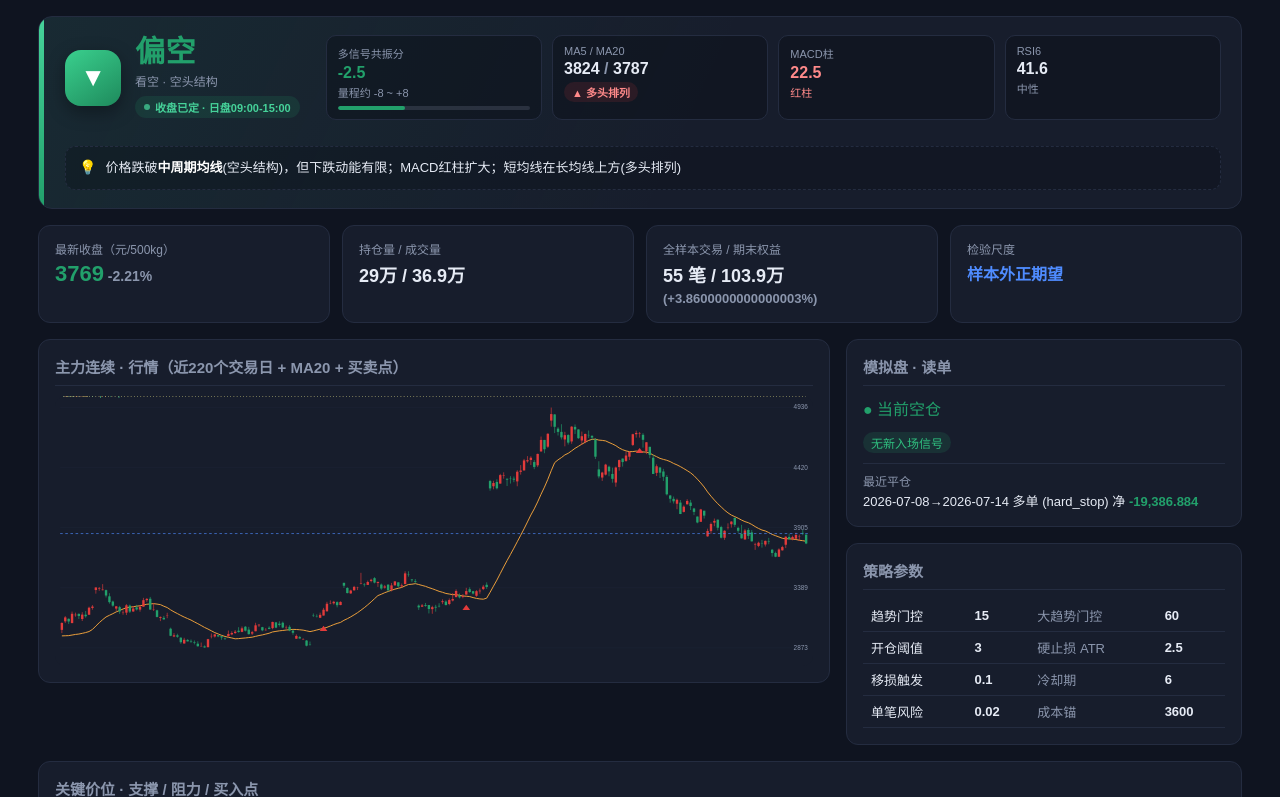
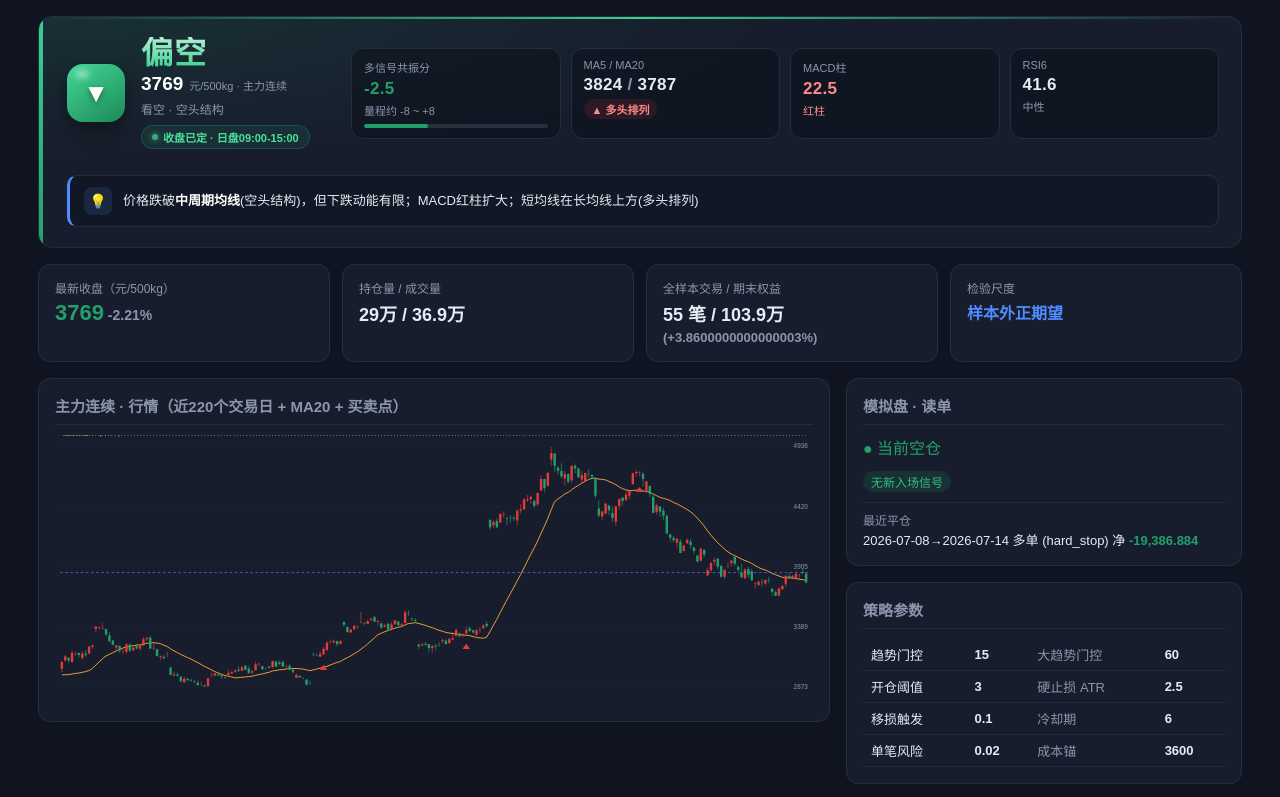
Before and after one commit to xizhenchao123/-, a Flask app: page / in a window 1280 px wide. Shown: the part 81-878 px from the top of the page. Run offline with Flask 3, Linux system fonts and the light colour scheme.

Commit message:
feat: 分析数据趋势
Co-authored-by: traeagent <traeagent@users.noreply.github.com>

```diff
--- a/jd2611_quant/dashboard/app.py
+++ b/jd2611_quant/dashboard/app.py
@@ -214,6 +214,7 @@ def _trend_verdict(strat, price):
         "label": label,
         "cls": cls,
         "score": score_v,
+        "close": c,
         "gate": "多头结构" if gate == 1 else ("空头结构" if gate == -1 else "观望"),
         "ma5": _r(ma_s, 0), "ma20": _r(ma_l, 0),
         "ma_bull": ma_bull,
--- a/jd2611_quant/dashboard/templates/index.html
+++ b/jd2611_quant/dashboard/templates/index.html
@@ -52,64 +52,84 @@
   .tag.warn{background:rgba(227,59,59,.15);color:var(--up)}
   .quote{font-size:30px;font-weight:700}
   /* ===== 方向趋势判断面板 =====
-     三态配色：up=红（看多）/ dn=绿（看空）/ mut=灰（观望），左侧色带 + 柔和渐变底 */
+     三态配色：up=红（看多）/ dn=绿（看空）/ mut=灰（观望）
+     顶部光带 + 左侧色带 + 柔和对角渐变底 + 立体徽章 + 进场动画 */
   .trendbox{position:relative;overflow:hidden;border-radius:14px;
     border:1px solid var(--line);padding:0;background:var(--panel)}
-  .trendbox::before{content:"";position:absolute;inset:0 auto 0 0;width:5px;z-index:2}
-  .trendbox.tb-up::before{background:linear-gradient(180deg,#ff8a8a,#e23b3b)}
-  .trendbox.tb-dn::before{background:linear-gradient(180deg,#46d39a,#22a06b)}
-  .trendbox.tb-mut::before{background:linear-gradient(180deg,#9aa5bd,#5c6a85)}
+  /* 顶部磨砂光带 */
+  .trendbox::before{content:"";position:absolute;left:0;right:0;top:0;height:2px;z-index:3}
+  /* 左侧色带 */
+  .trendbox::after{content:"";position:absolute;inset:0 auto 0 0;width:4px;z-index:3}
+  .tb-up::before{background:linear-gradient(90deg,transparent,#ff6b6b,transparent)}
+  .tb-dn::before{background:linear-gradient(90deg,transparent,#3ad08e,transparent)}
+  .tb-mut::before{background:linear-gradient(90deg,transparent,#9aa5bd,transparent)}
+  .tb-up::after{background:linear-gradient(180deg,#ff6b6b,#e23b3b)}
+  .tb-dn::after{background:linear-gradient(180deg,#3ad08e,#22a06b)}
+  .tb-mut::after{background:linear-gradient(180deg,#9aa5bd,#5c6a85)}
   .trendbox.tb-up{background:
-    linear-gradient(115deg,rgba(226,59,59,.10) 0%,transparent 55%),var(--panel)}
+    radial-gradient(120% 120% at 0% 0%,rgba(226,59,59,.14) 0%,transparent 50%),var(--panel)}
   .trendbox.tb-dn{background:
-    linear-gradient(115deg,rgba(34,160,107,.10) 0%,transparent 55%),var(--panel)}
+    radial-gradient(120% 120% at 0% 0%,rgba(34,160,107,.14) 0%,transparent 50%),var(--panel)}
   .trendbox.tb-mut{background:
-    linear-gradient(115deg,rgba(139,150,173,.08) 0%,transparent 55%),var(--panel)}
-  .tb-inner{display:flex;gap:26px;flex-wrap:wrap;align-items:center;padding:18px 20px 18px 26px}
+    radial-gradient(120% 120% at 0% 0%,rgba(139,150,173,.10) 0%,transparent 50%),var(--panel)}
+  .tb-inner{display:flex;gap:26px;flex-wrap:wrap;align-items:center;padding:20px 22px 20px 28px;
+    animation:tbIn .45s cubic-bezier(.2,.8,.2,1)}
+  @keyframes tbIn{from{opacity:0;transform:translateY(8px)}to{opacity:1;transform:none}}
   /* 结论区 */
-  .tb-head{display:flex;align-items:center;gap:14px;min-width:230px}
-  .tb-badge{width:56px;height:56px;border-radius:16px;display:grid;place-items:center;
-    flex:none;font-size:26px;color:#fff;box-shadow:0 6px 18px rgba(0,0,0,.35)}
-  .tb-up .tb-badge{background:linear-gradient(145deg,#ff6b6b,#d11f1f)}
-  .tb-dn .tb-badge{background:linear-gradient(145deg,#3ad08e,#1e8a5c)}
-  .tb-mut .tb-badge{background:linear-gradient(145deg,#a7b1c9,#5c6a85)}
-  .tb-verdict{font-size:30px;font-weight:800;letter-spacing:.5px;line-height:1}
-  .tb-up .tb-verdict{color:var(--up)} .tb-dn .tb-verdict{color:var(--dn)}
-  .tb-mut .tb-verdict{color:#c3cadb}
+  .tb-head{display:flex;align-items:center;gap:16px;min-width:258px}
+  .tb-badge{position:relative;width:58px;height:58px;border-radius:16px;display:grid;place-items:center;
+    flex:none;font-size:26px;color:#fff;box-shadow:0 8px 20px rgba(0,0,0,.4)}
+  .tb-up .tb-badge{background:linear-gradient(145deg,#ff7a7a,#c81e1e)}
+  .tb-dn .tb-badge{background:linear-gradient(145deg,#43d897,#1d8958)}
+  .tb-mut .tb-badge{background:linear-gradient(145deg,#b3bccf,#5a6780)}
+  .tb-badge::after{content:"";position:absolute;left:8px;top:6px;width:14px;height:8px;border-radius:50%;
+    background:rgba(255,255,255,.5);filter:blur(3px)}
+  .tb-badge span{position:relative;z-index:2;filter:drop-shadow(0 2px 3px rgba(0,0,0,.4))}
+  .tb-verdict{font-size:32px;font-weight:900;letter-spacing:1px;line-height:1}
+  .tb-up .tb-verdict{background:linear-gradient(180deg,#ffc2c2,#ff6b6b);-webkit-background-clip:text;background-clip:text;color:transparent}
+  .tb-dn .tb-verdict{background:linear-gradient(180deg,#b3f0d4,#3ad08e);-webkit-background-clip:text;background-clip:text;color:transparent}
+  .tb-mut .tb-verdict{background:linear-gradient(180deg,#e4e8f0,#b3bccf);-webkit-background-clip:text;background-clip:text;color:transparent}
+  .tb-price{margin-top:4px;display:flex;align-items:baseline;gap:6px}
+  .tb-price .p{font-size:19px;font-weight:800;color:#fff}
+  .tb-price .s{font-size:11px;color:var(--mut)}
   .tb-sub{font-size:12px;color:var(--mut);margin-top:5px}
   .tb-chip{display:inline-flex;align-items:center;gap:5px;font-size:11px;font-weight:600;
-    padding:3px 9px;border-radius:999px;margin-top:7px}
+    padding:3px 10px;border-radius:999px;margin-top:8px;border:1px solid}
   .tb-chip .dot{width:6px;height:6px;border-radius:50%;animation:pulse 1.6s infinite}
-  @keyframes pulse{0%,100%{opacity:1}50%{opacity:.35}}
-  .tb-up .tb-chip{background:rgba(226,59,59,.14);color:#ff8a8a}
-  .tb-up .tb-chip .dot{background:#ff8a8a}
-  .tb-dn .tb-chip{background:rgba(34,160,107,.14);color:#46d39a}
-  .tb-dn .tb-chip .dot{background:#46d39a}
-  .tb-mut .tb-chip{background:rgba(139,150,173,.14);color:#a7b1c9}
+  @keyframes pulse{0%,100%{opacity:1}50%{opacity:.25}}
+  .tb-up .tb-chip{border-color:rgba(226,59,59,.3);background:rgba(226,59,59,.13);color:#ff8a8a}
+  .tb-up .tb-chip .dot{background:#ff8a8a;box-shadow:0 0 6px #ff8a8a}
+  .tb-dn .tb-chip{border-color:rgba(34,160,107,.3);background:rgba(34,160,107,.13);color:#4be0a0}
+  .tb-dn .tb-chip .dot{background:#4be0a0;box-shadow:0 0 6px #4be0a0}
+  .tb-mut .tb-chip{border-color:rgba(139,150,173,.3);background:rgba(139,150,173,.13);color:#a7b1c9}
   .tb-mut .tb-chip .dot{background:#a7b1c9}
   /* 指标卡 */
-  .tb-metrics{display:grid;grid-template-columns:repeat(auto-fit,minmax(104px,1fr));gap:10px;flex:1;min-width:300px}
-  .tb-metric{background:rgba(11,15,24,.45);border:1px solid var(--line);border-radius:10px;
-    padding:9px 11px}
-  .tb-metric .tm{font-size:11px;color:var(--mut)}
-  .tb-metric .tvv{font-size:16px;font-weight:700;margin-top:3px}
-  .tb-metric .tvt{font-size:11px;color:var(--mut);margin-top:2px}
+  .tb-metrics{display:grid;grid-template-columns:repeat(auto-fit,minmax(108px,1fr));gap:10px;flex:1;min-width:320px}
+  .tb-metric{background:rgba(11,15,24,.5);border:1px solid var(--line);border-radius:12px;
+    padding:10px 12px;transition:transform .15s,border-color .15s,box-shadow .15s}
+  .tb-metric:hover{transform:translateY(-2px);border-color:#3a4a6b;box-shadow:0 6px 16px rgba(0,0,0,.25)}
+  .tb-metric .tm{font-size:11px;color:var(--mut);display:flex;align-items:center;gap:5px}
+  .tb-metric .tvv{font-size:17px;font-weight:800;margin-top:4px;letter-spacing:.3px}
+  .tb-metric .tvt{font-size:11px;color:var(--mut);margin-top:3px}
   /* 结构标记（多头/空头/观望） */
-  .tb-struct{display:inline-flex;align-items:center;gap:5px;font-size:11px;font-weight:600;
+  .tb-struct{display:inline-flex;align-items:center;gap:5px;font-size:11px;font-weight:700;
     padding:2px 8px;border-radius:999px;margin-top:4px}
-  .tb-struct.bull{background:rgba(226,59,59,.12);color:#ff8a8a}
-  .tb-struct.bear{background:rgba(34,160,107,.12);color:#46d39a}
-  .tb-struct.flat{background:rgba(139,150,173,.12);color:#a7b1c9}
+  .tb-struct.bull{background:rgba(226,59,59,.13);color:#ff8a8a}
+  .tb-struct.bear{background:rgba(34,160,107,.13);color:#4be0a0}
+  .tb-struct.flat{background:rgba(139,150,173,.13);color:#a7b1c9}
   /* 一句话依据 */
-  .tb-summary{flex-basis:100%;display:flex;align-items:flex-start;gap:9px;
-    background:rgba(11,15,24,.35);border:1px dashed var(--line);border-radius:10px;padding:11px 13px}
-  .tb-summary .ic{flex:none;font-size:14px;line-height:1.4}
+  .tb-summary{flex-basis:100%;display:flex;align-items:center;gap:11px;
+    background:rgba(11,15,24,.42);border:1px solid var(--line);border-left:3px solid var(--ac);
+    border-radius:10px;padding:11px 14px}
+  .tb-summary .ic{flex:none;width:28px;height:28px;border-radius:8px;display:grid;place-items:center;
+    font-size:14px;background:rgba(79,140,255,.14);color:var(--ac)}
   .tb-summary .txt{font-size:13px;line-height:1.55;color:var(--txt)}
   .tb-summary .txt b{color:#fff}
   @media(max-width:480px){
-    .trendbox .verdict,.tb-verdict{font-size:23px}
-    .tb-badge{width:46px;height:46px;font-size:21px;border-radius:13px}
-    .tb-inner{padding:14px 14px 14px 20px;gap:16px}
+    .trendbox .verdict,.tb-verdict{font-size:24px}
+    .tb-badge{width:48px;height:48px;font-size:22px;border-radius:13px}
+    .tb-price .p{font-size:16px}
+    .tb-inner{padding:15px 14px 15px 20px;gap:16px}
     .tb-metrics{min-width:0;grid-template-columns:repeat(2,1fr)}
   }
 /* 关键价位面板 */
@@ -270,9 +290,10 @@ function renderTrend(tr){
   $('trendBox').innerHTML=`
     <div class="tb-inner">
       <div class="tb-head">
-        <div class="tb-badge">${badge}</div>
+        <div class="tb-badge"><span>${badge}</span></div>
         <div>
           <div class="tb-verdict">${tr.verdict}</div>
+          <div class="tb-price"><span class="p">${tr.close}</span><span class="s">元/500kg · 主力连续</span></div>
           <div class="tb-sub">${tr.label} · ${tr.gate}</div>
           <div class="tb-chip"><span class="dot"></span>${chip}</div>
         </div>
```
Also changed, not shown: 1 other file.
